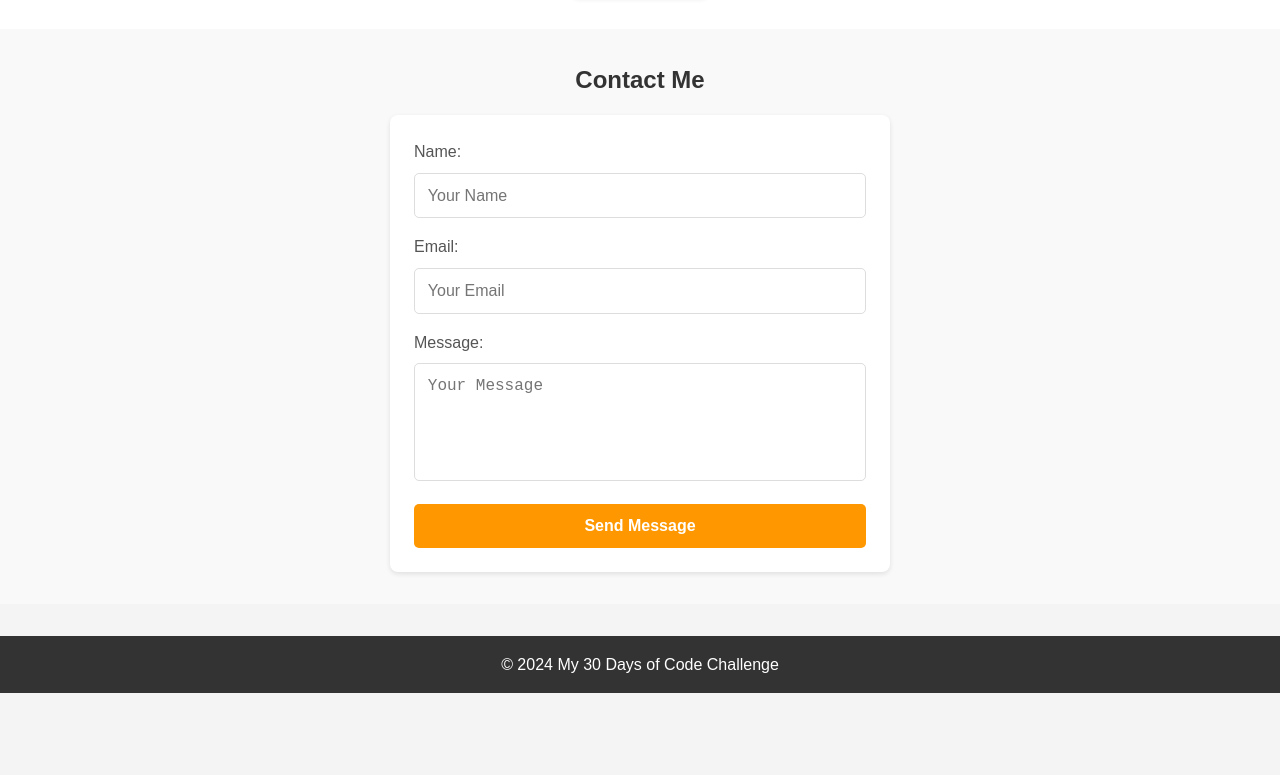
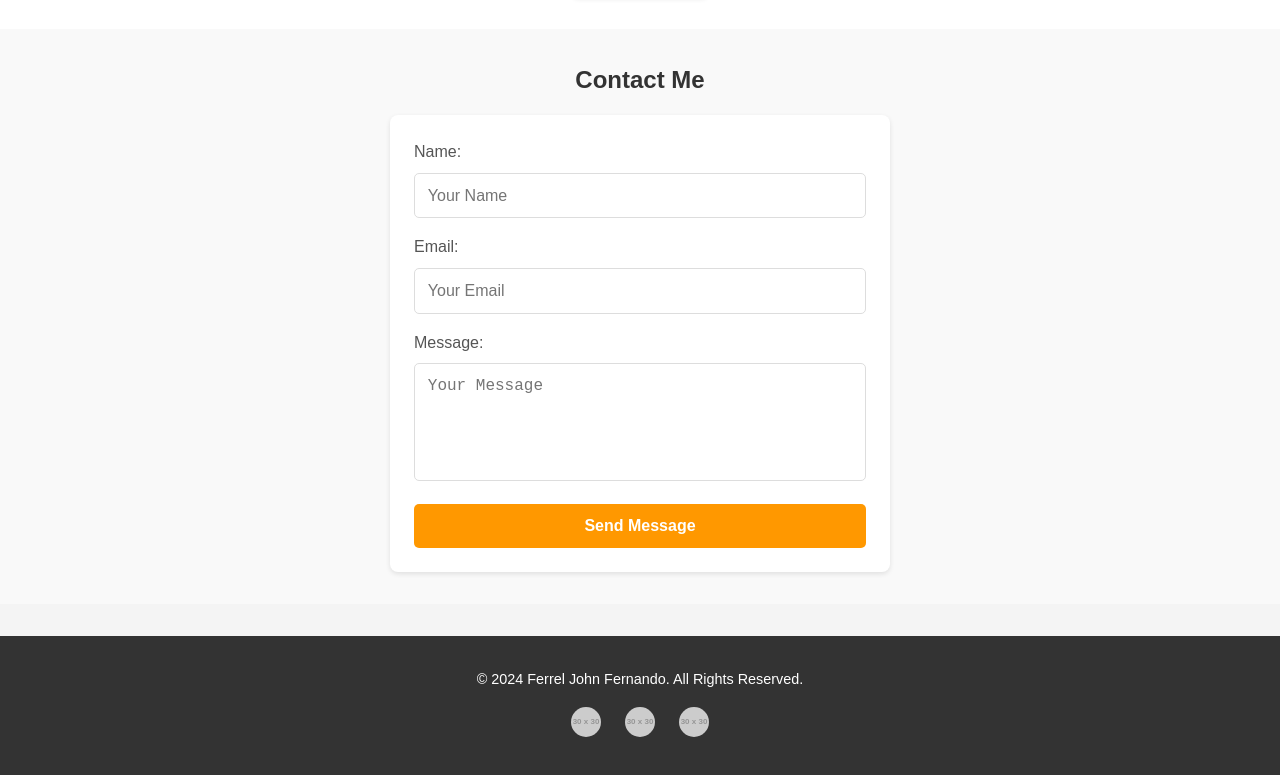
Before and after one commit to synt4xer/30-days-of-code, a plain HTML site: page index.html in a window 1280 px wide. Shown: the part 1080-1855 px from the top of the page. Before the commit the page ends 1773 px from the top, so only its background shows below. Drawn offline with Linux system fonts and the light colour scheme; placeholder pictures from the web are drawn by us.

Commit message:
feat: Day 7 - Add footer section with its style

```diff
--- a/index.html
+++ b/index.html
@@ -61,8 +61,22 @@
         </form>
       </section>
     </main>
-    <footer>
-      <p>&copy; 2024 My 30 Days of Code Challenge</p>
-    </footer>
+    <footer id="footer">
+      <div class="footer-content">
+          <p>&copy; 2024 Ferrel John Fernando. All Rights Reserved.</p>
+          <div class="social-links">
+              <a href="https://github.com/synt4xer" target="_blank" class="social-icon">
+                  <img src="https://via.placeholder.com/30" alt="GitHub">
+              </a>
+              <a href="https://linkedin.com/in/ferreljf" target="_blank" class="social-icon">
+                  <img src="https://via.placeholder.com/30" alt="LinkedIn">
+              </a>
+              <a href="https://twitter.com/yourusername" target="_blank" class="social-icon">
+                  <img src="https://via.placeholder.com/30" alt="Twitter">
+              </a>
+          </div>
+      </div>
+  </footer>
+
   </body>
 </html>
--- a/style.css
+++ b/style.css
@@ -207,3 +207,40 @@ textarea {
   transform: translateY(0);
   box-shadow: 0 2px 5px rgba(0, 0, 0, 0.1);
 }
+
+/* Footer Section */
+#footer {
+  background-color: #333;
+  color: #fff;
+  text-align: center;
+  padding: 1.5rem 0;
+  margin-top: 2rem;
+}
+
+.footer-content p {
+  margin: 0.5rem 0;
+  font-size: 0.9rem;
+}
+
+.social-links {
+  margin: 1rem 0;
+}
+
+.social-links a {
+  margin: 0 10px;
+  display: inline-block;
+  width: 30px;
+  height: 30px;
+  transition: transform 0.3s;
+}
+
+.social-links img {
+  width: 100%;
+  border-radius: 50%;
+  transition: box-shadow 0.3s;
+}
+
+.social-links a:hover img {
+  box-shadow: 0 4px 10px rgba(255, 152, 0, 0.8);
+  transform: scale(1.1);
+}
```
